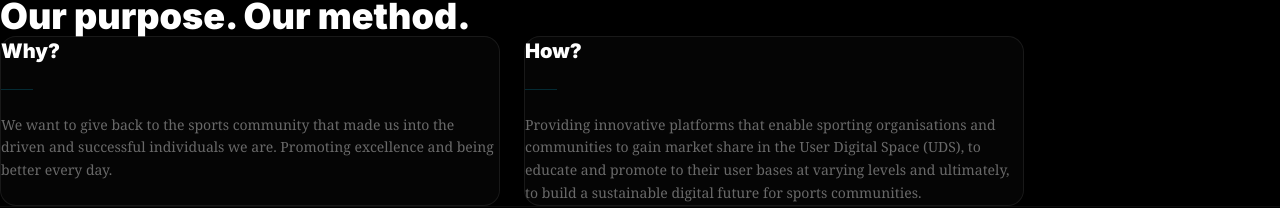
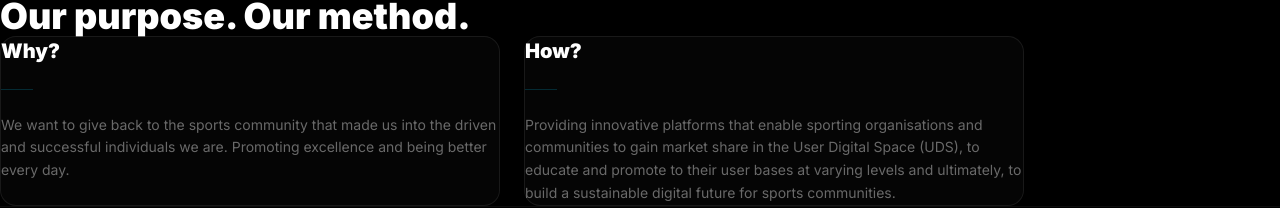
Before and after one commit to N8Nuks/blackdiamondlabs, a Next.js app: page /about in a window 1280 px wide. Shown: the part 929-1137 px from the top of the page. Built offline with nearby package versions, Linux system fonts and the light colour scheme.

Commit message:
remove serif font from Why and How

```diff
--- a/app/about/page.tsx
+++ b/app/about/page.tsx
@@ -91,14 +91,14 @@ export default function About() {
             <div className="rounded-2xl border border-white/8 bg-white/[0.02] p-10 flex flex-col gap-6">
               <h3 className="text-xl font-black text-white">Why?</h3>
               <div className="h-px w-8" style={{ backgroundColor: '#00CFFF30' }} />
-              <p className="text-sm text-white/40 leading-relaxed" style={{ fontFamily: 'Georgia, serif' }}>
+              <p className="text-sm text-white/40 leading-relaxed" >
                 We want to give back to the sports community that made us into the driven and successful individuals we are. Promoting excellence and being better every day.
               </p>
             </div>
             <div className="rounded-2xl border border-white/8 bg-white/[0.02] p-10 flex flex-col gap-6">
               <h3 className="text-xl font-black text-white">How?</h3>
               <div className="h-px w-8" style={{ backgroundColor: '#00CFFF30' }} />
-              <p className="text-sm text-white/40 leading-relaxed" style={{ fontFamily: 'Georgia, serif' }}>
+              <p className="text-sm text-white/40 leading-relaxed" >
                 Providing innovative platforms that enable sporting organisations and communities to gain market share in the User Digital Space (UDS), to educate and promote to their user bases at varying levels and ultimately, to build a sustainable digital future for sports communities.
               </p>
             </div>
```
